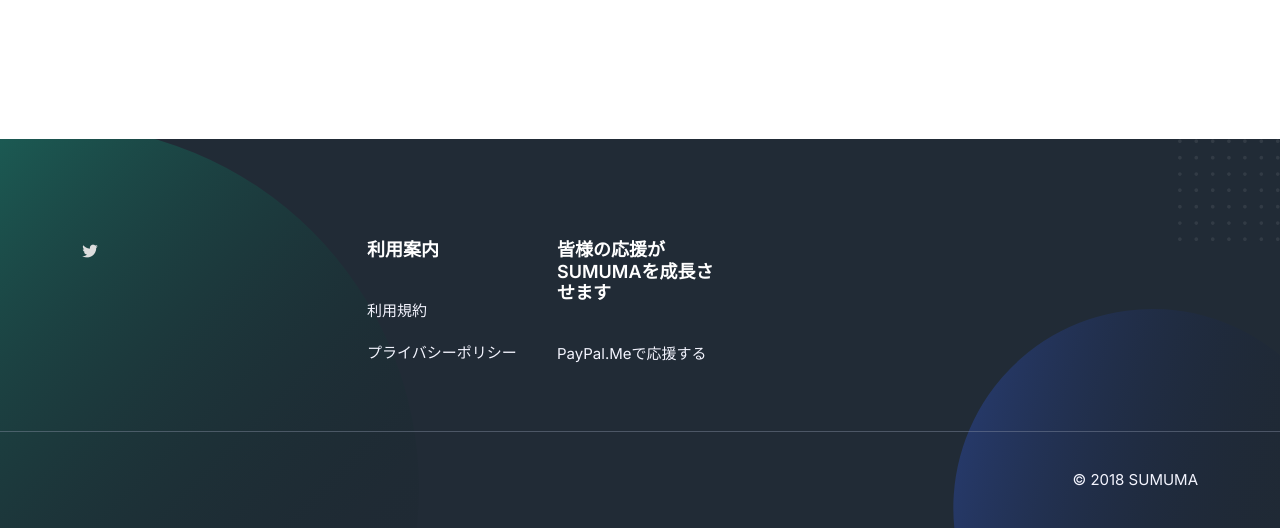
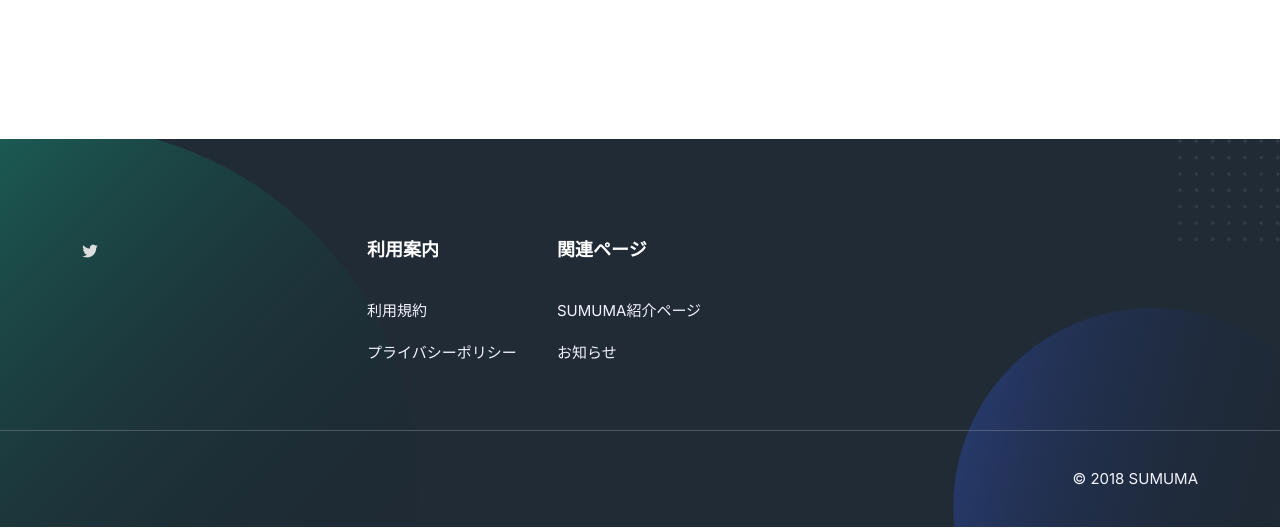
Before and after one commit to nisyuu/sumuma, a Django app: template home/templates/home/top.html in a window 1280 px wide. Shown: the part 4459-4987 px from the top of the page. Run offline with Django 4.2, Linux system fonts and the light colour scheme; the template is opened without the code that fills it, so the values that code supplies are empty; some libraries are stand-ins or nearby versions.

Commit message:
関連ページを追加
paypalリンクは削除

```diff
--- a/sumuma/templates/home_footer.html
+++ b/sumuma/templates/home_footer.html
@@ -38,10 +38,13 @@
         </div>
         <div class="col-xl-2 col-lg-3 col-md-6 col-sm-6">
           <div class="ud-widget">
-            <h5 class="ud-widget-title">皆様の応援がSUMUMAを成長させます</h5>
+            <h5 class="ud-widget-title">関連ページ</h5>
             <ul class="ud-widget-links">
               <li>
-                <a href="https://www.paypal.com/paypalme2/rikumato" target=_blank rel=noopener>PayPal.Meで応援する</a>
+                <a href="{% url 'lp:general' %}" target=_blank rel=noopener>SUMUMA紹介ページ</a>
+              </li>
+              <li>
+                <a href="https://uichi.notion.site/d42d24d8f881422da25b420733924be5?v=d7d5d2f5831a45d9820c4e6d64a3962c" target=_blank rel=noopener>お知らせ</a>
               </li>
             </ul>
           </div>
```
